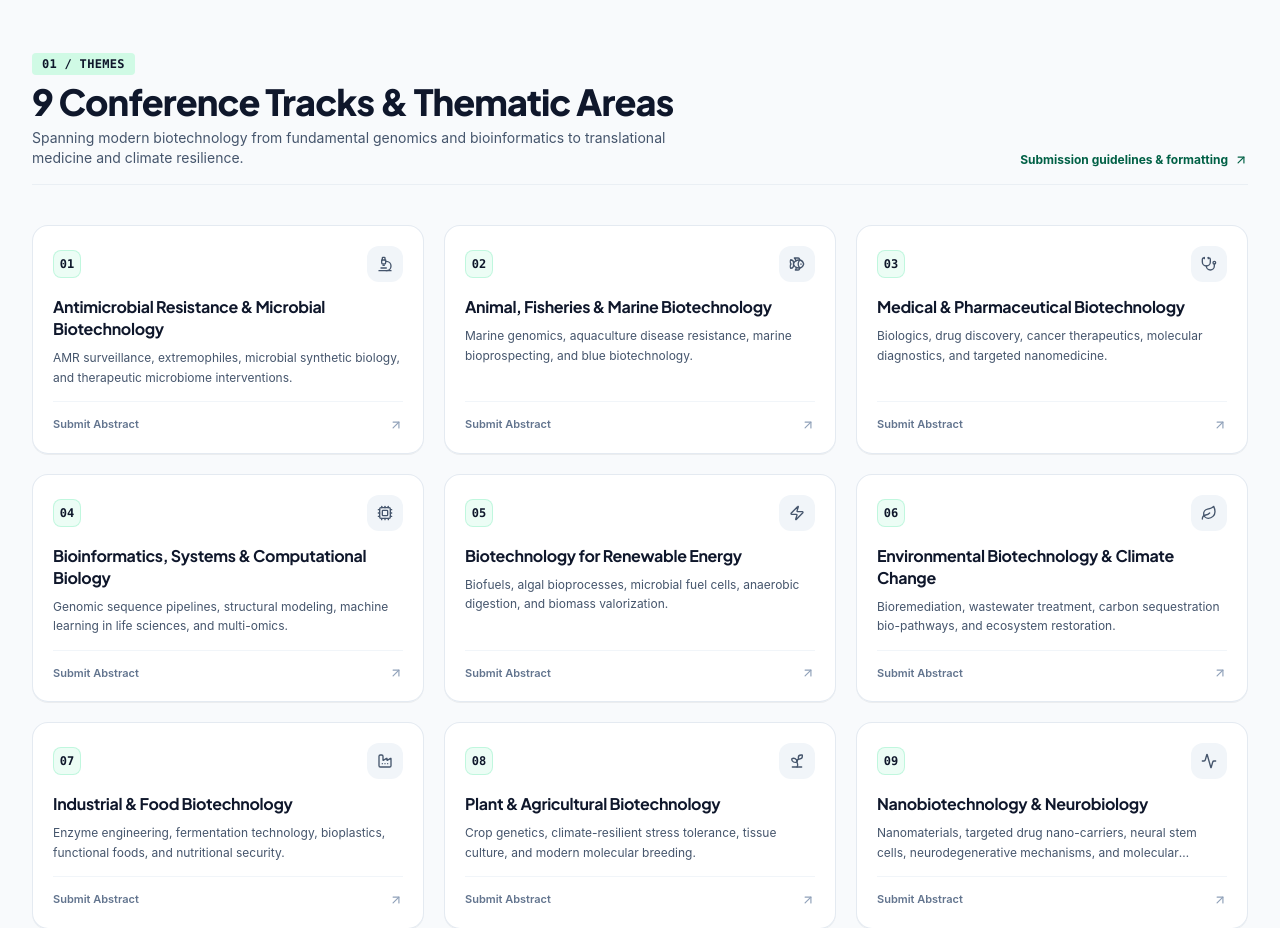
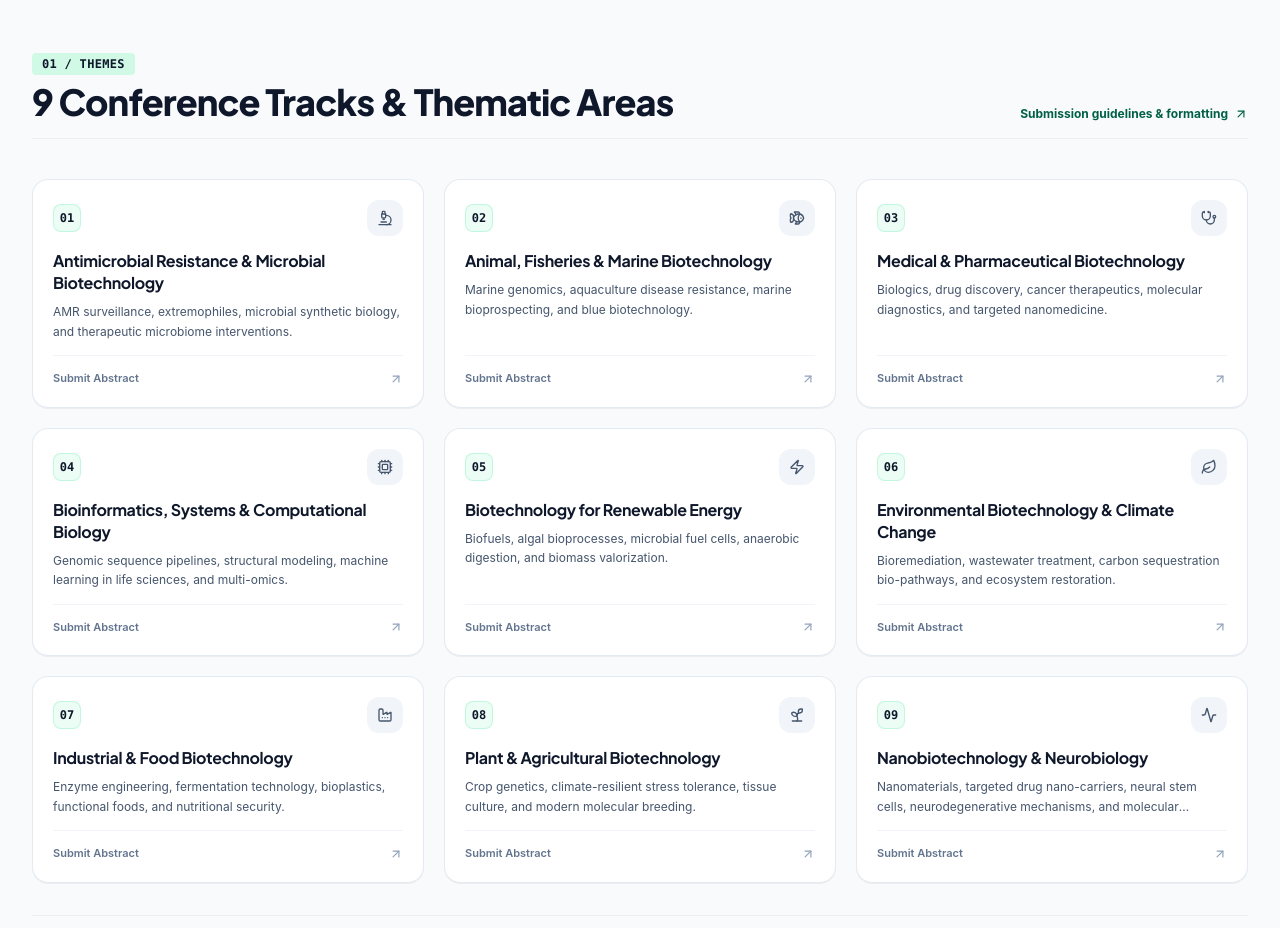
Before and after one commit to highdriveai-netizen/finalgeb, a React (Vite) app: page / in a window 1280 px wide. Shown: the part 1500-2428 px from the top of the page. Built offline with nearby package versions, Linux system fonts and the light colour scheme; a web font is replaced by a local one.

Commit message:
style: remove subtitle paragraph below heading in 9 Conference Tracks section

```diff
--- a/src/components/ConferenceThemes.tsx
+++ b/src/components/ConferenceThemes.tsx
@@ -44,9 +44,6 @@ export const ConferenceThemes: React.FC = () => {
             <h2 className="text-2xl sm:text-3xl lg:text-4xl font-extrabold text-slate-900 tracking-tight">
               9 Conference Tracks &amp; Thematic Areas
             </h2>
-            <p className="mt-1.5 text-xs sm:text-sm text-slate-600 max-w-2xl">
-              Spanning modern biotechnology from fundamental genomics and bioinformatics to translational medicine and climate resilience.
-            </p>
           </div>
 
           <Link
```
